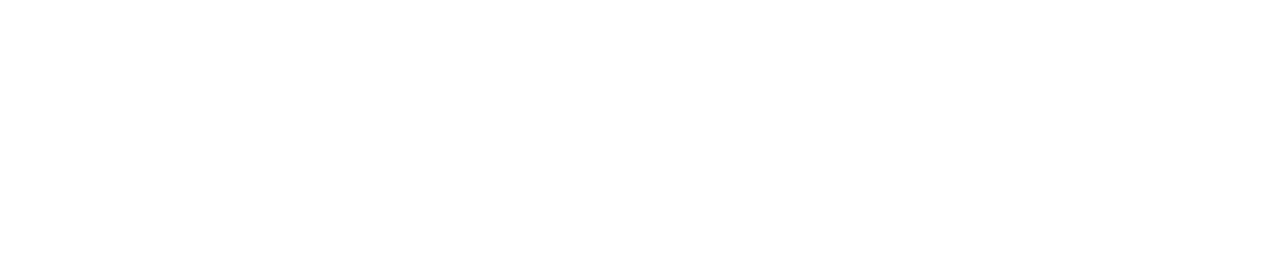
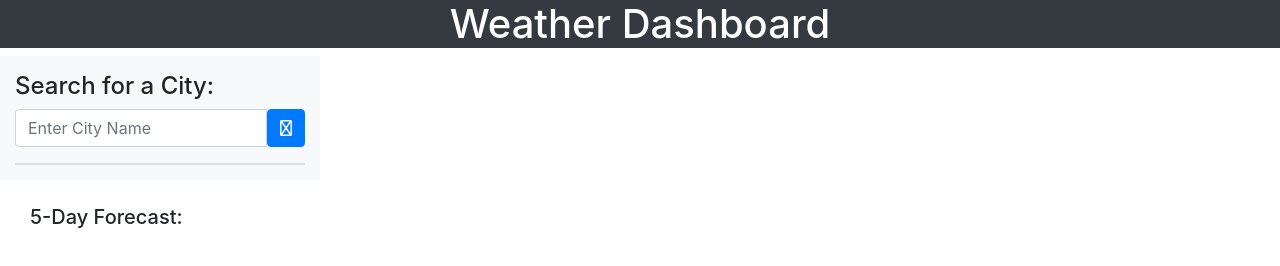
Before and after one commit to aabare/weather-dashboard, a plain HTML site: page index.html in a window 1280 px wide. Drawn offline with nearby package versions, Linux system fonts and the light colour scheme.

Commit message:
html layout

```diff
--- a/index.html
+++ b/index.html
@@ -1,10 +1,44 @@
 <!DOCTYPE html>
 <html lang="en">
 
-<head>
-    <meta charset="UTF-8">
-    <meta name="viewport" content="width=device-width, initial-scale=1.0">
-    <meta http-equiv="X-UA-Compatible" content="ie=edge">
-    <title>Weather Dashboard</title>
-    <link rel="stylesheet" href="./assets/css/style.css">
-</head>
+    <head>
+        <meta charset="UTF-8">
+        <meta name="viewport" content="width-device-width, initial-scale=1.0">
+        <meta http-equiv="X-UA-Compatible" content="ie-edge">
+        <script src="https://kit.fontawesome.com/ca89a4b9f5.js" crossorigin="anonymous"></script>
+        <link rel="stylesheet" href="https://stackpath.bootstrapcdn.com/bootstrap/4.4.1/css/bootstrap.min.css" integrity="sha384-Vkoo8x4CGsO3+Hhxv8T/Q5PaXtkKtu6ug5TOeNV6gBiFeWPGFN9MuhOf23Q9Ifjh" crossorigin="anonymous">
+        <link rel="stylesheet" href="https://cdnjs.cloudflare.com/ajax/libs/font-awesome/4.7.0/css/font-awesome.min.css">
+        <title>Weather Dashboard</title>
+    </head>
+    <body>
+        <div class="bg-dark">
+            <div class="container">
+                <h1 class="text-center text-white">Weather Dashboard</h1>
+            </div>
+        </div>
+        <div class="container-fluid">
+            <div class="row">
+                <div class="col-lg-3 bg-light pt-3 pb-3">
+                    <h4>Search for a City:</h4>
+                    <div class="input-group mb-3">
+                        <input id="searchValue" type="text" class="form-control" placeholder="Enter City Name" class="input-group-append">
+                        <button id="searchBtn" class="btn btn-primary" type="button" id="button-addon2"><i class="far fa-search"></i></button>
+                    </div>
+                    <div class="card">
+                        <ul class="list-group list-group-flush list"></ul>
+                    </div>
+                 </div>
+                 <div class="col-lg-9">
+                     <div id="selectedCity" class="mt-4">
+                     </div>
+                 </div>
+            </div>
+            <div class="mt-4 col-md-12">
+                <h5 id="forecastDay" class="mt-3 hide">5-Day Forecast:</h5>
+                <div id="forecast" class="row"></div>
+            </div>
+        </div>
+        <script src="https://cdnjs.cloudflare.com/ajax/libs/jquery/3.2.1/jquery.min.js"></script>
+        <script src="script.js"></script>
+    </body>
+</html>
```
Also changed, not shown: assets/script/javascript.js (deleted), assets/script/script.js (added).
